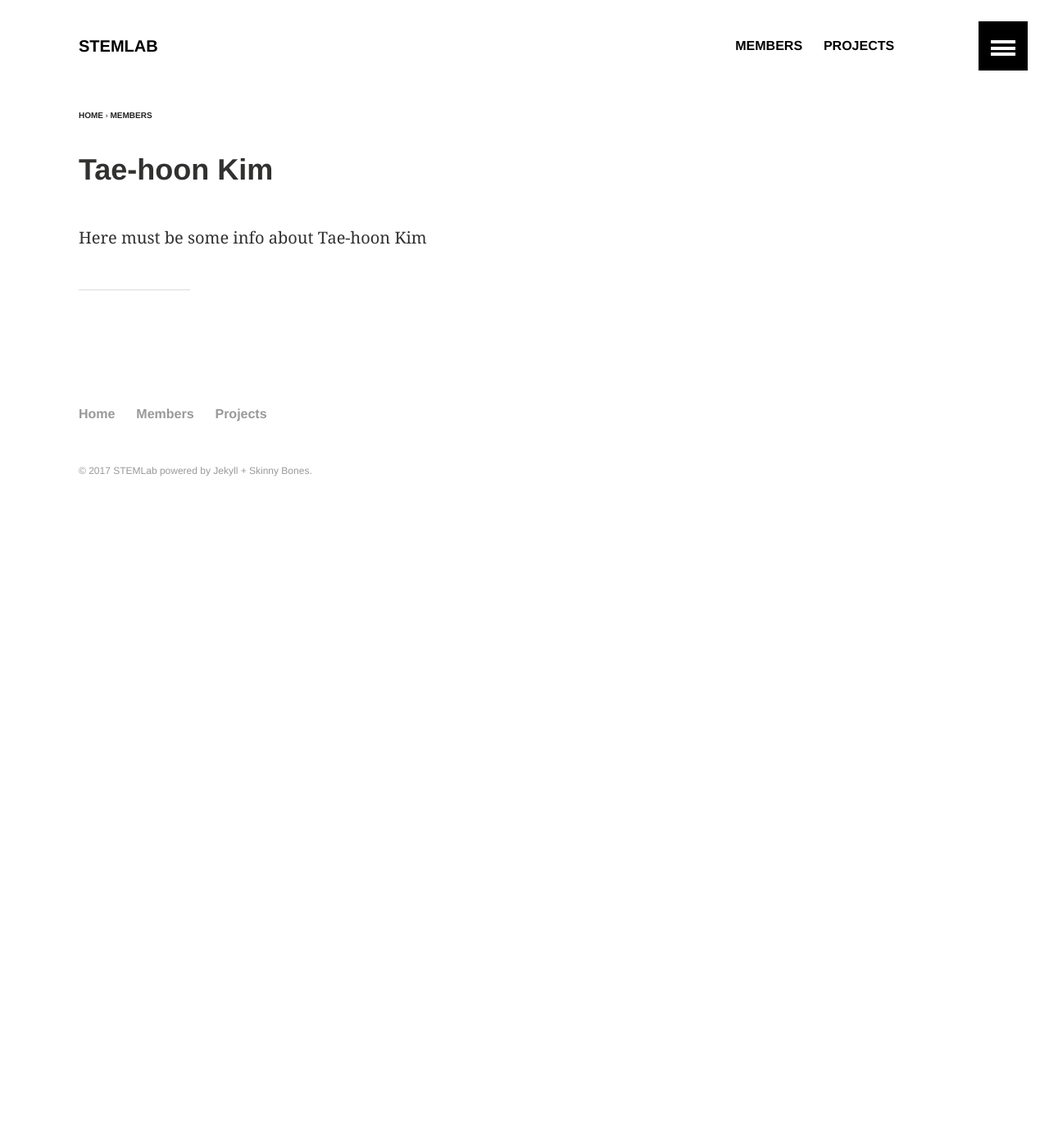
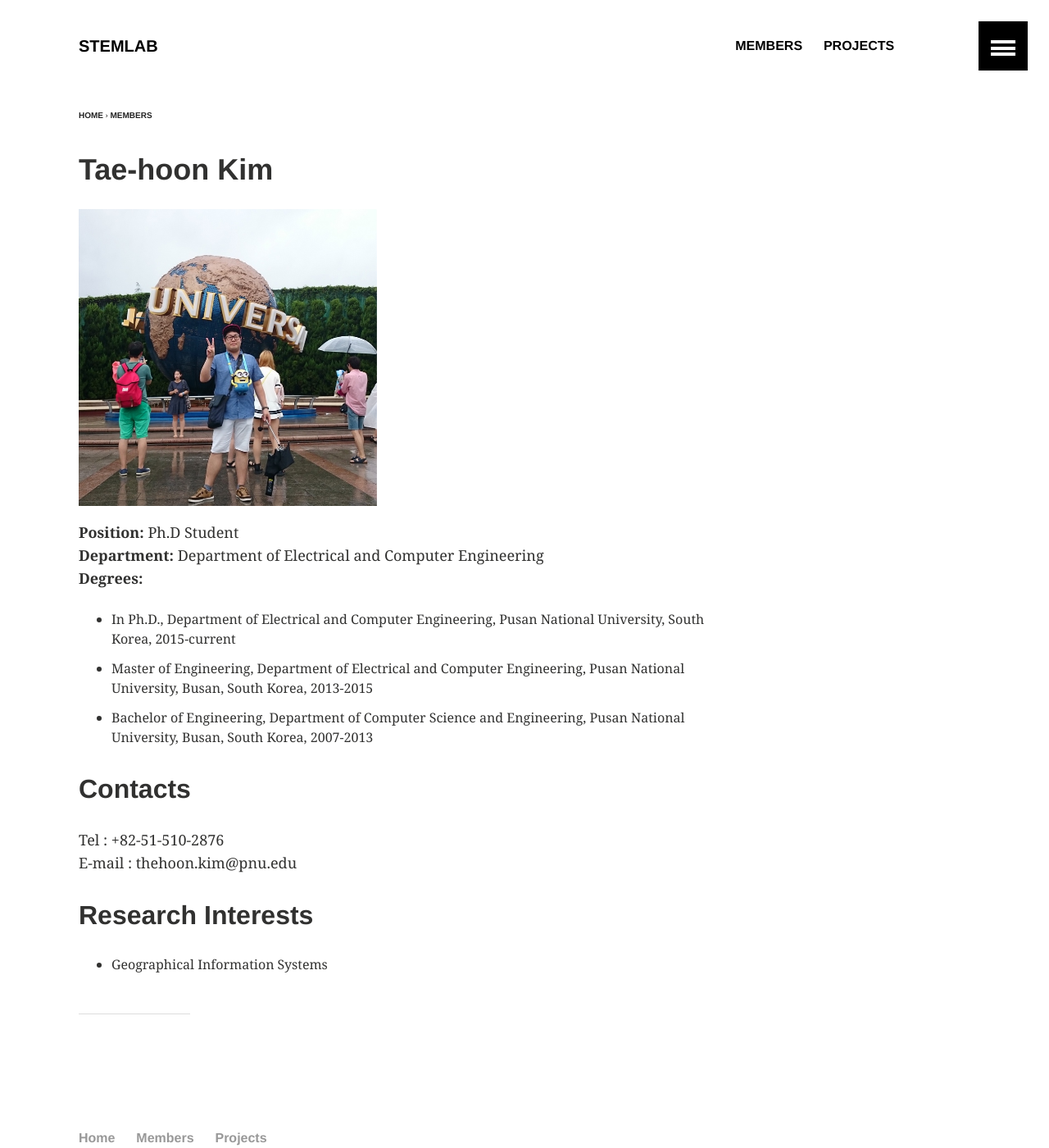
Before and after one commit to STEMLab/STEMLab.github.io, a Jekyll site: the page built from _posts/members/2016-03-22-taehoon.md, in a window 1280 px wide and 1400 px high. Shown: the whole window at 82% size. Built offline with Jekyll 4.4.1, drawn with Linux system fonts in a browser that asks for light colours.

Commit message:
taehoon's basic info

```diff
--- a/_posts/members/2016-03-22-taehoon.md
+++ b/_posts/members/2016-03-22-taehoon.md
@@ -6,10 +6,24 @@ excerpt: "Ph.D Student"
 tags: [sample, images, test]
 ads: false
 image:
-  feature:
-  teaser: thkim.jpg
+  feature: thkim_feature.jpg
+  teaser: thkim_teaser.jpg
 ---
 
-Here must be some info about Tae-hoon Kim
+<div><img style="width: 45%; height: 30%" src="{{ site.url }}/images/{{ page.image.feature }}" alt="feature" ></div>
 
-{% include toc.html %}
+**Position:** Ph.D Student <br/>
+**Department:** Department of Electrical and Computer Engineering <br/>
+**Degrees:** <br/>
+* In Ph.D., Department of Electrical and Computer Engineering, Pusan National University, South Korea, 2015-current <br/>
+* Master of Engineering, Department of Electrical and Computer Engineering, Pusan National University, Busan, South Korea, 2013-2015 <br/>
+* Bachelor of Engineering, Department of Computer Science and Engineering, Pusan National University, Busan, South Korea, 2007-2013 <br/>
+
+## Contacts
+
+Tel : +82-51-510-2876 <br/>
+E-mail : thehoon.kim@pnu.edu <br/>
+
+## Research Interests
+
+* Geographical Information Systems
```
Also changed, not shown: images/thkim_feature.jpg (added), images/thkim_teaser.jpg (renamed from images/thkim.jpg).
